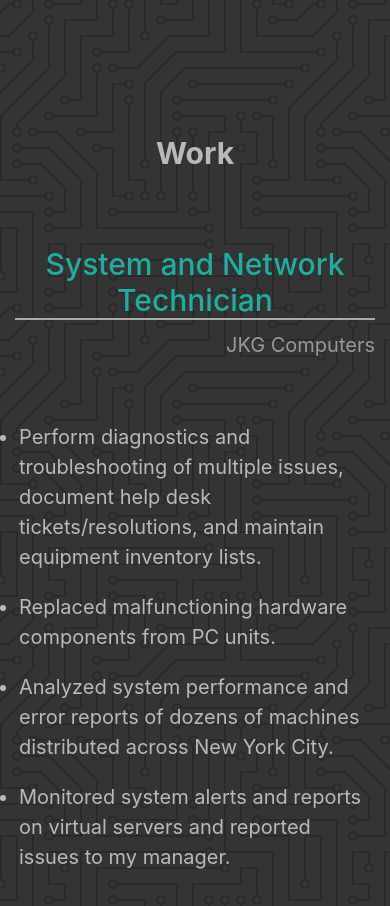
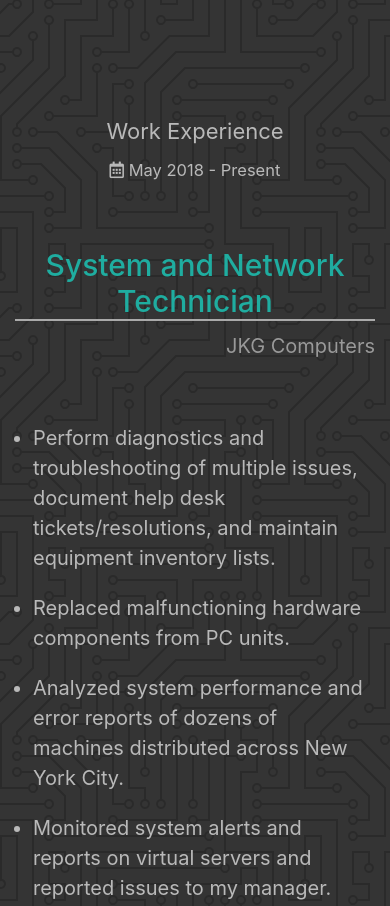
Before and after one commit to mubilal17/Portfolio, a plain HTML site: page index.html in a window 390 px wide. Shown: the part 1680-2586 px from the top of the page. Drawn offline with nearby package versions, Linux system fonts and the light colour scheme.

Commit message:
add date and center-align work experience label in experience section

```diff
--- a/css/layout/experience-section.css
+++ b/css/layout/experience-section.css
@@ -23,10 +23,13 @@
 }
 
 .exp-left {
-    font-size: 150%;
-    font-weight: bold;
+    font-size: 110%;
+	text-align: center;
     color: var(--exp-left_color);
     padding: 2em;
+}
+.exp-left p{
+	font-size: 75%;
 }
 .exp-right {
     padding: 2em 2em 7em 2em;
@@ -51,6 +54,7 @@
 	#experience-section .row {
 		margin-bottom: 10em;
 	}
+
 	.exp-right {
 		padding: 0;
 	}
@@ -59,14 +63,10 @@
 	}
 
 	.exp-content {
-		padding: 0.1em 0.2em 0.1em 0.2em;
+		padding: 0.1em 0.2em 0.1em 0.9em;
 	}
 }
 .exp-content {
     color: var(--exp-content-text_color);
 	text-align: left;
 }
-
-.exp-work {
-	text-align: center;
-}
--- a/index.html
+++ b/index.html
@@ -145,7 +145,10 @@
 
         <div class="row exp exp-work">
             <div class="col-xs-12 col-md-3 exp-left">
-                <label> Work </label>
+                <label> Work Experience </label>
+				<p>
+					<i class='far fa-calendar-alt'></i> May 2018 - Present
+				<p>
             </div>
             <div class="col-xs-12 col-md-9 exp-right">
                 <div class="exp-header">
@@ -184,7 +187,10 @@
 
         <div class="row exp exp-work">
             <div class="col-xs-12 col-md-3 exp-left">
-                <label> Work </label>
+                <label> Work Experience </label>
+				<p>
+					<i class='far fa-calendar-alt'></i> Sept 2018 - Dec 2018
+				</p>
             </div>
             <div class="col-xs-12 col-md-9 exp-right">
                 <div class="exp-header">
```
